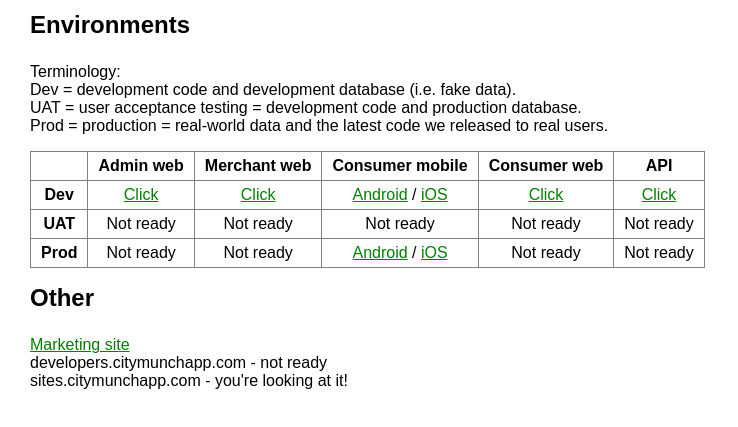
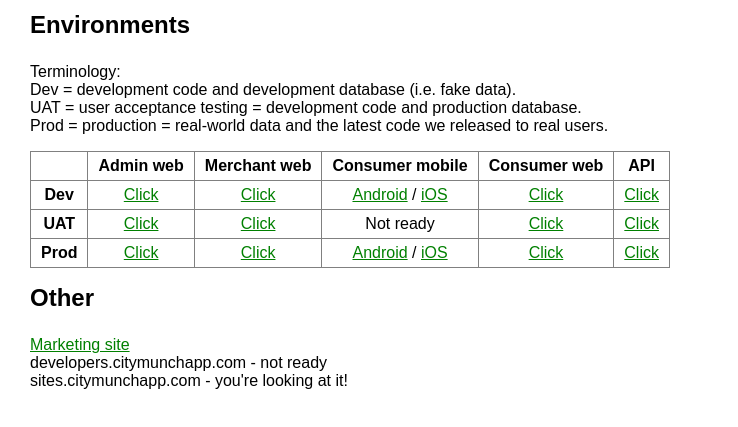
Before and after one commit to citymunch/sites.citymunchapp.com, a plain HTML site: page src/index.html in a window 1280 px wide. Shown: the part 73-500 px from the top of the page, without its empty margins (0-738 px from the left). Drawn offline with Linux system fonts and the light colour scheme.

Commit message:
Add UAT and prod links.

```diff
--- a/src/index.html
+++ b/src/index.html
@@ -48,23 +48,23 @@
                     </tr>
                     <tr>
                         <th>UAT</th>
+                        <td><a href="https://uat-admin.citymunchapp.com">Click</a></td>
+                        <td><a href="https://uat-merchant.citymunchapp.com">Click</a></td>
                         <td>Not ready</td>
-                        <td>Not ready</td>
-                        <td>Not ready</td>
-                        <td>Not ready</td>
-                        <td>Not ready</td>
+                        <td><a href="https://uat-consumer.citymunchapp.com">Click</a></td>
+                        <td><a href="https://uat-api.citymunchapp.com/swagger-ui.html">Click</a></td>
                     </tr>
                     <tr>
                         <th>Prod</th>
-                        <td>Not ready</td>
-                        <td>Not ready</td>
+                        <td><a href="https://prod-admin.citymunchapp.com">Click</a></td>
+                        <td><a href="https://citymunch-merchant.com">Click</a></td>
                         <td>
                             <a href="https://play.google.com/store/apps/details?id=com.CityMunch.app">Android</a>
                             /
                             <a href="https://itunes.apple.com/gb/app/citymunch/id1078980559">iOS</a>
                         </td>
-                        <td>Not ready</td>
-                        <td>Not ready</td>
+                        <td><a href="https://prod-consumer.citymunchapp.com">Click</a></td>
+                        <td><a href="https://prod-api.citymunchapp.com/swagger-ui.html">Click</a></td>
                     </tr>
                 </tbody>
             </table>
```
